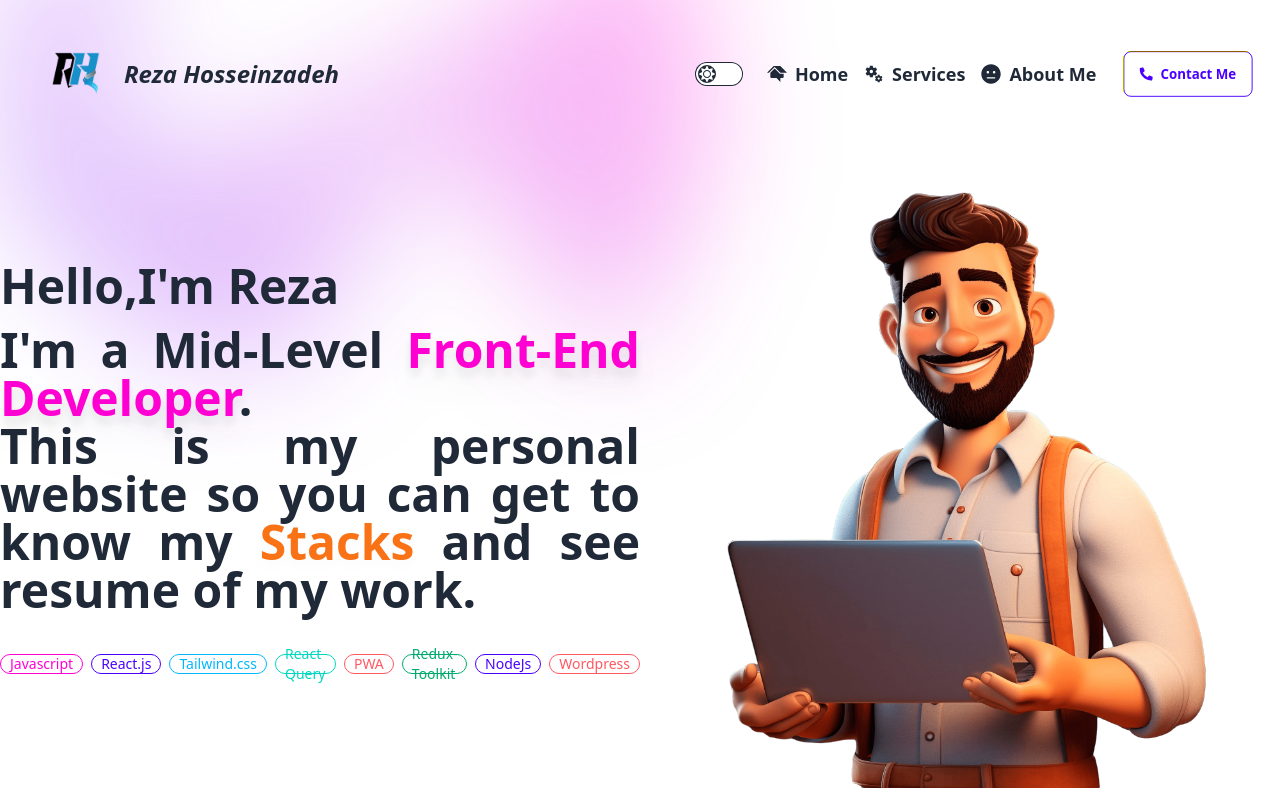
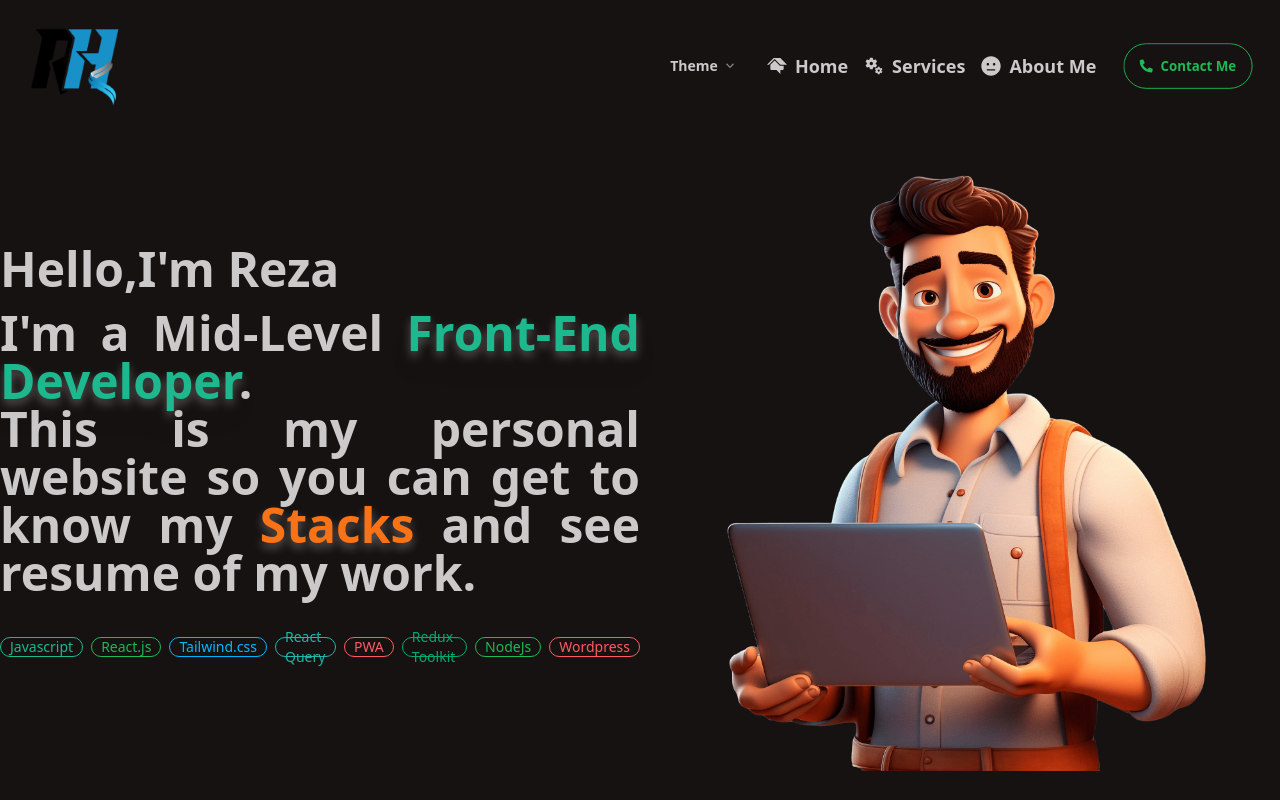
Before and after one commit to Reza-Rayan/reza-cv, a React (Vite) app: page / in a window 1280 px wide. Shown: the top 800 px of the page. Built offline with nearby package versions, Linux system fonts and the light colour scheme.

Commit message:
Add: them context and multi theme&& change logo && Fix: logos for pwa

```diff
--- a/index.html
+++ b/index.html
@@ -4,7 +4,9 @@
     <meta charset="UTF-8" />
 
     <meta name="viewport" content="width=device-width, initial-scale=1.0" />
-    <link rel="icon" type="image/svg+xml" href="/favicon.png" />
+    <link rel="icon" type="image/svg+xml+png" href="/favicon.png" />
+    <link rel="apple-touch-icon" href="/apple-touch-icon.jpg" />
+
     <title>Reza Hosseinzade</title>
   </head>
   <body>
--- a/src/App.tsx
+++ b/src/App.tsx
@@ -1,11 +1,17 @@
 import { RouterProvider } from "react-router-dom";
 import AppRouter from "./app/config/AppRouter";
+import ClientThemeWrapper from "./ClientThemeWrapper";
+import { ThemeProvider } from "./contexts/ThemeContext";
 // ---------------------------------------------
 
 const App = () => {
   return (
     <>
-      <RouterProvider router={AppRouter} />
+      <ThemeProvider>
+        <ClientThemeWrapper>
+          <RouterProvider router={AppRouter} />
+        </ClientThemeWrapper>
+      </ThemeProvider>
     </>
   );
 };
--- /dev/null
+++ b/src/ClientThemeWrapper.tsx
@@ -0,0 +1,7 @@
+import { PropsWithChildren, useContext } from "react";
+import { ThemeContext } from "./contexts/ThemeContext";
+
+export default function ClientThemeWrapper({ children }: PropsWithChildren) {
+  const { theme } = useContext(ThemeContext);
+  return <div data-theme={theme}>{children}</div>;
+}
--- a/src/app/components/Logo.tsx
+++ b/src/app/components/Logo.tsx
@@ -8,7 +8,6 @@ const Logo = () => {
       className="text-2xl font-bold italic font-sans  flex  items-center"
     >
       <img src={logoImg} alt="reza hosseinzadeh" width={100} />
-      <span>Reza Hosseinzadeh</span>
     </Link>
   );
 };
--- a/src/app/components/ThemeController.tsx
+++ b/src/app/components/ThemeController.tsx
@@ -1,16 +1,55 @@
-import { FaSun, FaMoon } from "react-icons/fa";
+import { useChangeTheme } from "../hooks/useChangeTheme";
 
+const items = [
+  { label: "Light" },
+  { label: "Forest" },
+  { label: "Dark" },
+  { label: "halloween" },
+  { label: "sunset" },
+  { label: "winter" },
+];
 const ThemeController = () => {
+  const { changeTheme } = useChangeTheme();
   return (
-    <label className="grid cursor-pointer place-items-center">
-      <input
-        type="checkbox"
-        value="light"
-        className="toggle theme-controller bg-base-content col-span-2 col-start-1 row-start-1"
-      />
-      <FaSun className="stroke-base-100 fill-base-100 col-start-1 row-start-1" />
-      <FaMoon className="stroke-base-100 fill-base-100 col-start-2 row-start-1" />
-    </label>
+    <div className="dropdown">
+      <button
+        tabIndex={0}
+        role="button"
+        className="btn btn-square btn-ghost flex w-full p-2"
+      >
+        Theme
+        <svg
+          width="12px"
+          height="12px"
+          className="h-2 w-2 fill-current opacity-60 inline-block"
+          xmlns="http://www.w3.org/2000/svg"
+          viewBox="0 0 2048 2048"
+        >
+          <path d="M1799 349l242 241-1017 1017L7 590l242-241 775 775 775-775z"></path>
+        </svg>
+      </button>
+      <ul
+        tabIndex={0}
+        className="dropdown-content z-[1] p-2 shadow-2xl bg-base-300 rounded-box w-52"
+      >
+        {items.map((i) => (
+          <li
+            key={i.label}
+            onClick={(e) => {
+              if (changeTheme) changeTheme(e);
+            }}
+          >
+            <input
+              type="radio"
+              name="theme-dropdown"
+              className="theme-controller btn btn-sm btn-block btn-ghost justify-start"
+              aria-label={i.label}
+              value={i.label.toLowerCase()}
+            />
+          </li>
+        ))}
+      </ul>
+    </div>
   );
 };
 
--- /dev/null
+++ b/src/app/hooks/useChangeTheme.ts
@@ -0,0 +1,4 @@
+import { useContext } from "react";
+import { ThemeContext } from "../../contexts/ThemeContext";
+
+export const useChangeTheme = () => useContext(ThemeContext);
--- /dev/null
+++ b/src/contexts/ThemeContext.tsx
@@ -0,0 +1,42 @@
+import { createContext, PropsWithChildren, useEffect, useState } from "react";
+
+interface ThemeContextType {
+  theme?: string;
+  changeTheme?: (e?: React.MouseEvent<HTMLLIElement, MouseEvent>) => void;
+}
+
+export const ThemeContext = createContext<ThemeContextType>({});
+
+export const ThemeProvider = ({ children }: PropsWithChildren) => {
+  const [theme, setTheme] = useState<string>("forest");
+
+  useEffect(() => {
+    if (typeof window !== "undefined") {
+      const storedTheme = localStorage.getItem("theme");
+      if (storedTheme) setTheme(storedTheme);
+    }
+  }, []);
+
+  // eslint-disable-next-line @typescript-eslint/no-explicit-any
+  const changeTheme = (event?: any) => {
+    const nextTheme: string | null = event.target.value || null;
+    if (nextTheme) {
+      setTheme(nextTheme);
+      // Check if localStorage is available (client-side)
+      if (typeof window !== "undefined") {
+        localStorage.setItem("theme", nextTheme);
+      }
+    } else {
+      setTheme((prev) => (prev === "light" ? "forest" : "light"));
+      if (typeof window !== "undefined") {
+        localStorage.setItem("theme", theme);
+      }
+    }
+  };
+
+  return (
+    <ThemeContext.Provider value={{ theme, changeTheme }}>
+      {children}
+    </ThemeContext.Provider>
+  );
+};
--- a/tailwind.config.js
+++ b/tailwind.config.js
@@ -6,7 +6,7 @@ export default {
   },
   plugins: [require("daisyui")],
   daisyui: {
-    themes: ["light", "dark", "forest"],
+    themes: ["light", "dark", "forest", "halloween", "sunset", "winter"],
     darkTheme: "forest",
     base: true,
     styled: true,
--- a/vite.config.ts
+++ b/vite.config.ts
@@ -7,17 +7,22 @@ export default defineConfig({
   plugins: [react(), VitePWA({
     registerType: 'prompt',
     injectRegister: false,
-
+    includeAssets: ["favicon.png", "apple-touch-icon.jpg", "favicon.png"],
     pwaAssets: {
       disabled: false,
       config: true,
     },
-
     manifest: {
       name: 'Reza-Hosseinzadeh',
       short_name: 'Reza-Hosseinzadeh',
       description: 'This is a personal website && PWA',
       theme_color: '#212121',
+      icons:[
+        {
+          src: 'favicon.png',
+          type: "image/png",
+        }
+      ]
     },
 
     workbox: {
@@ -30,6 +35,7 @@ export default defineConfig({
       enabled: false,
       navigateFallback: 'index.html',
       suppressWarnings: true,
+      navigateFallbackAllowlist: [/^index.html$/],
       type: 'module',
     },
   })],
```
Also changed, not shown: public/apple-touch-icon.jpg (added), public/favicon.png.
